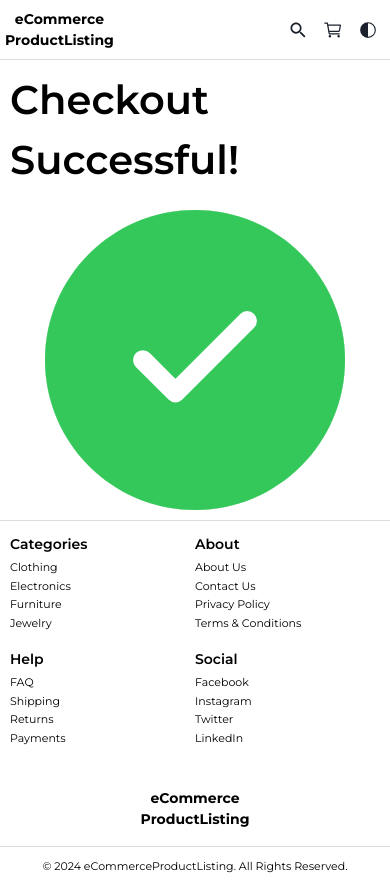
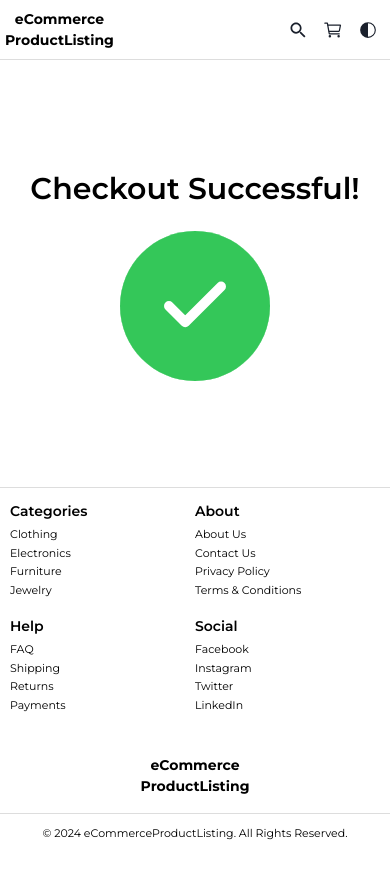
Before and after one commit to saintyusuf/case-eCommerceProductListing, a React (Create React App) app: page /checkout in a window 390 px wide. After the commit the page ends 853 px from the top, so only its background shows below. Built offline with nearby package versions, Linux system fonts and the light colour scheme.

Commit message:
FIX: checkout page responsive

```diff
--- a/src/pages/checkout.page.tsx
+++ b/src/pages/checkout.page.tsx
@@ -1,10 +1,12 @@
-import { Box, Text } from "@chakra-ui/react"
+import { Box, Text, useMediaQuery } from "@chakra-ui/react"
 import Lottie from "react-lottie"
 import AnimationSuccess from "../assets/animations/success.json"
 import { Helmet } from "react-helmet-async"
 import User from "../classes/user.class"
 
 const CheckoutPage = () => {
+
+  const [isMobile] = useMediaQuery("(max-width: 899px)")
 
   const user = new User()
   user.clearCart()
@@ -21,11 +23,11 @@ const CheckoutPage = () => {
         <title>Checkout</title>
       </Helmet>
       <Box w="100%" h="100%" display="flex" flexDir="column" justifyContent="center" alignItems="center">
-        <Text fontSize="40px" fontWeight="600" mb="20px">Checkout Successful!</Text>
+        <Text fontSize={{mobile: "30px", desktop: "40px"}} fontWeight="600" mb="20px">Checkout Successful!</Text>
         <Lottie
           options={animationOptions}
-          height={300}
-          width={300}
+          height={isMobile ? 150 : 300}
+          width={isMobile ? 150 : 300}
           isClickToPauseDisabled
         />
       </Box>
```
